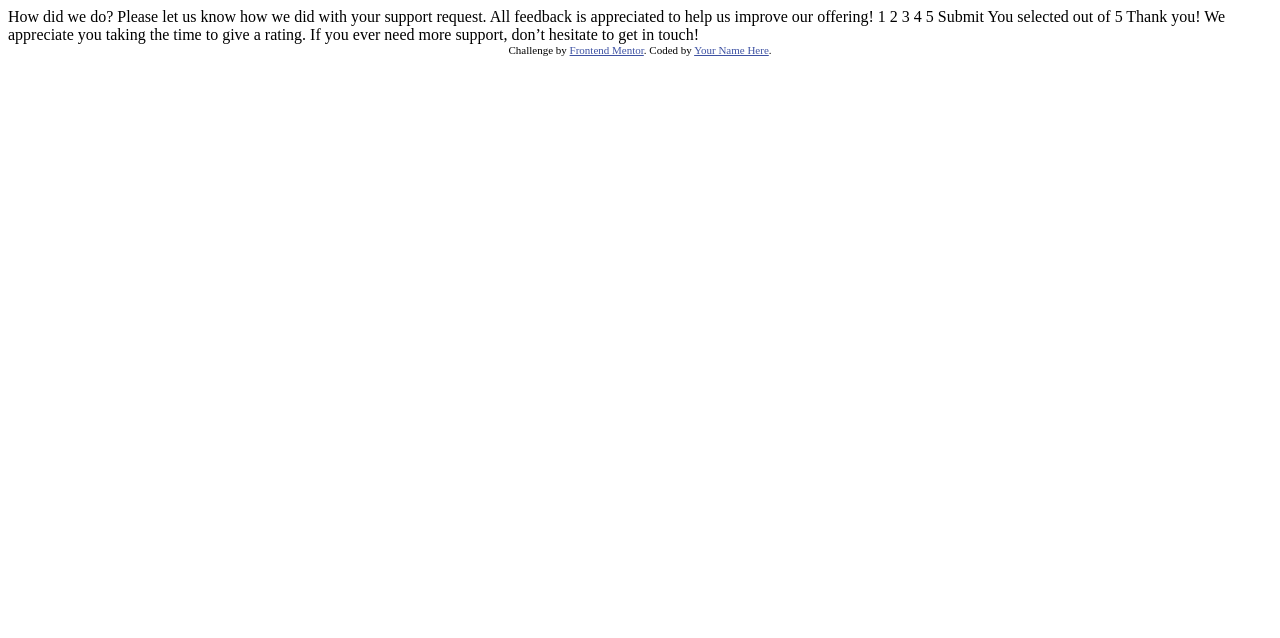
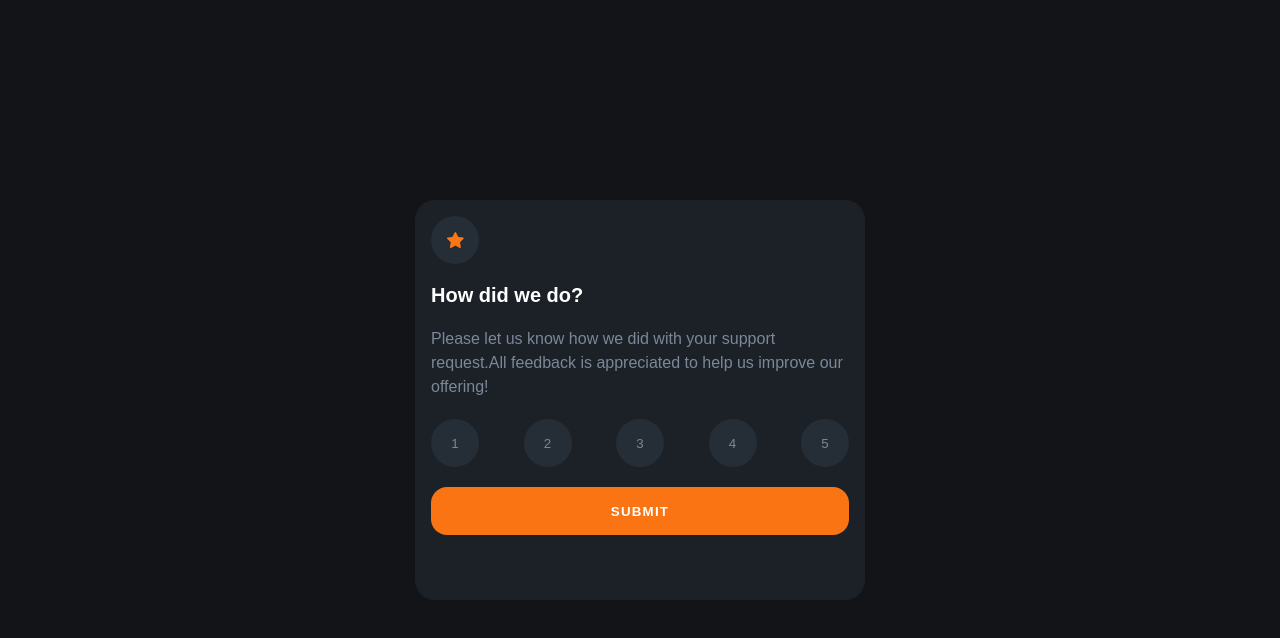
Before and after one commit to ezequiel-canabarro/rating-component, a plain HTML site: page index.html in a window 1280 px wide. Drawn offline with Linux system fonts and the light colour scheme.

Commit message:
feature add

```diff
--- /dev/null
+++ b/fase2.css
@@ -0,0 +1,16 @@
+#fase2 {
+  display: none;
+  align-items: center;
+  flex-direction: column;
+  gap: 30px;
+  padding: 16px;
+}
+#resultado {
+  color: hsl(25, 97%, 53%);
+  background: hsl(213, 19%, 18%);
+  padding: 8px 20px;
+  border-radius: 30px;
+}
+#paragrafo-fim {
+  text-align: center;
+}
--- a/index.html
+++ b/index.html
@@ -1,49 +1,43 @@
 <!DOCTYPE html>
 <html lang="en">
-<head>
-  <meta charset="UTF-8">
-  <meta name="viewport" content="width=device-width, initial-scale=1.0"> <!-- displays site properly based on user's device -->
-
-  <link rel="icon" type="image/png" sizes="32x32" href="./images/favicon-32x32.png">
-
-  <title>Frontend Mentor | Interactive rating component</title>
-
-  <!-- Feel free to remove these styles or customise in your own stylesheet 👍 -->
-  <style>
-    .attribution { font-size: 11px; text-align: center; }
-    .attribution a { color: hsl(228, 45%, 44%); }
-  </style>
-</head>
-<body>
-
-  <!-- Rating state start -->
-
-  How did we do?
-
-  Please let us know how we did with your support request. All feedback is appreciated
-  to help us improve our offering!
-
-  1 2 3 4 5
-
-  Submit
-
-  <!-- Rating state end -->
-
-  <!-- Thank you state start -->
-
-  You selected <!-- Add rating here --> out of 5
-
-  Thank you!
-
-  We appreciate you taking the time to give a rating. If you ever need more support,
-  don’t hesitate to get in touch!
-
-  <!-- Thank you state end -->
-
-
-  <div class="attribution">
-    Challenge by <a href="https://www.frontendmentor.io?ref=challenge" target="_blank">Frontend Mentor</a>.
-    Coded by <a href="#">Your Name Here</a>.
-  </div>
-</body>
+  <head>
+    <meta charset="UTF-8" />
+    <meta http-equiv="X-UA-Compatible" content="IE=edge" />
+    <meta name="viewport" content="width=device-width, initial-scale=1.0" />
+    <title>componente de avaliação</title>
+    <link rel="stylesheet" href="style.css" />
+    <link rel="stylesheet" href="fase2.css" />
+    <script src="script.js" type="module" defer></script>
+  </head>
+  <body>
+    <main>
+      <div id="fase2">
+        <object data="./images/illustration-thank-you.svg"></object>
+        <p id="resultado">You selected 4 out of 5</p>
+        <h1>Thank you!</h1>
+        <p id="paragrafo-fim">
+          We appreciate you taking the time to givearating. If you ever need
+          more support,don't hesitate to get in touch!
+        </p>
+      </div>
+      <div id="fase1">
+        <div id="cont-icone">
+          <object data="./images/icon-star.svg"></object>
+        </div>
+        <h1>How did we do?</h1>
+        <p>
+          Please let us know how we did with your support request.All feedback
+          is appreciated to help us improve our offering!
+        </p>
+        <div id="cont-button">
+          <button class="avaliação">1</button>
+          <button class="avaliação">2</button>
+          <button class="avaliação">3</button>
+          <button class="avaliação">4</button>
+          <button class="avaliação">5</button>
+        </div>
+        <button id="submit">submit</button>
+      </div>
+    </main>
+  </body>
 </html>
--- /dev/null
+++ b/script.js
@@ -0,0 +1,25 @@
+const fase1 = document.querySelector("#fase1");
+const fase2 = document.querySelector("#fase2");
+const button = document.querySelector("#submit");
+const resultado = document.querySelector("#resultado");
+const avaliaçãoButton = Array.from(document.querySelectorAll(".avaliação"));
+avaliaçãoButton.forEach(button => {
+  button.addEventListener("click", selecionar);
+});
+let numero = 1;
+function selecionar(e) {
+  avaliaçãoButton.forEach(button => {
+    button.style.color = "hsl(216, 12%, 54%)";
+    button.style.backgroundColor = " hsl(213, 19%, 18%)";
+  });
+  const button = e.target;
+  button.style.backgroundColor = "hsl(25, 97%, 53%)";
+  button.style.color = "hsl(0, 0%, 100%)";
+  numero = button.innerText;
+}
+button.addEventListener("click", submit);
+function submit() {
+  fase1.style.display = "none";
+  fase2.style.display = "flex";
+  resultado.innerText = `You selected ${numero} out of 5`;
+}
--- /dev/null
+++ b/style.css
@@ -0,0 +1,78 @@
+* {
+  padding: 0;
+  margin: 0;
+  box-sizing: border-box;
+  font-family: "Overpass", sans-serif;
+}
+@import url("https://fonts.googleapis.com/css2?family=Overpass:wght@400;700&display=swap");
+body {
+  background-color: hsl(216, 12%, 8%);
+  display: flex;
+  justify-content: center;
+  align-items: center;
+  min-height: 100vh;
+}
+main {
+  width: 450px;
+  height: 400px;
+  background-color: hsl(213, 19%, 13%);
+  border-radius: 20px;
+  padding: 16px;
+  display: flex;
+  flex-direction: column;
+  gap: 20px;
+}
+#fase1 {
+  display: flex;
+  flex-direction: column;
+  gap: 20px;
+}
+#cont-icone,
+button {
+  background-color: hsl(213, 19%, 18%);
+  width: 48px;
+  height: 48px;
+  border-radius: 50%;
+  display: flex;
+  align-items: center;
+  justify-content: center;
+}
+h1 {
+  color: hsl(0, 0%, 100%);
+  font-size: 20px;
+}
+p {
+  color: hsl(216, 12%, 54%);
+  line-height: 1.5;
+}
+#cont-button {
+  display: flex;
+  width: 100%;
+  justify-content: space-between;
+}
+button {
+  border: none;
+  color: hsl(216, 12%, 54%);
+  width: 48px;
+  height: 48px;
+  cursor: pointer;
+  transition: 0.2s linear;
+}
+button:hover {
+  background-color: hsl(217, 12%, 63%);
+  color: hsl(0, 0%, 100%);
+}
+#submit {
+  background-color: hsl(25, 97%, 53%);
+  color: hsl(0, 0%, 100%);
+  width: 100%;
+  border-radius: 16px;
+  padding: 8px;
+  text-transform: uppercase;
+  font-weight: 700;
+  letter-spacing: 1.2px;
+}
+#submit:hover {
+  background-color: hsl(0, 0%, 100%);
+  color: hsl(25, 97%, 53%);
+}
```
